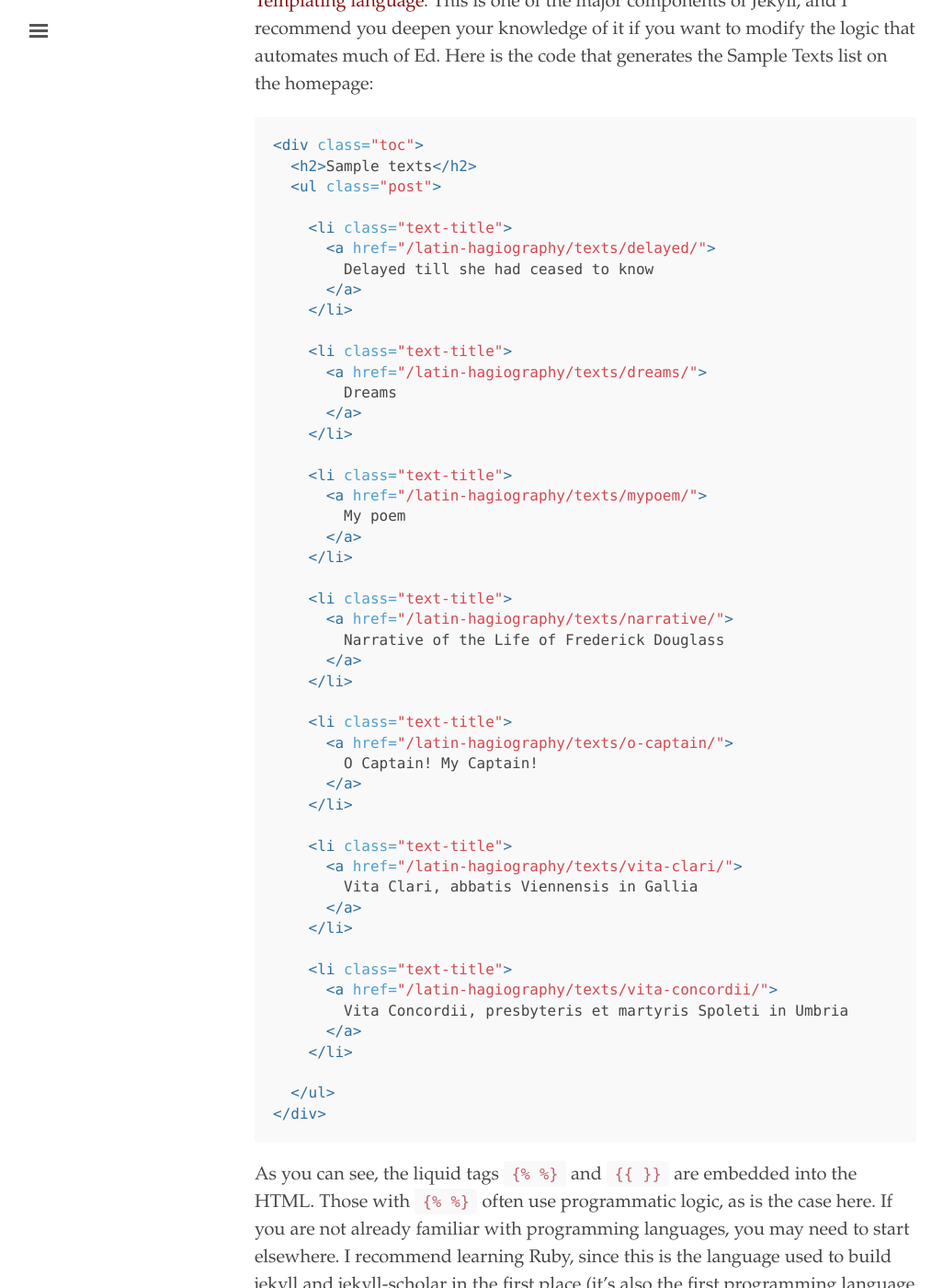
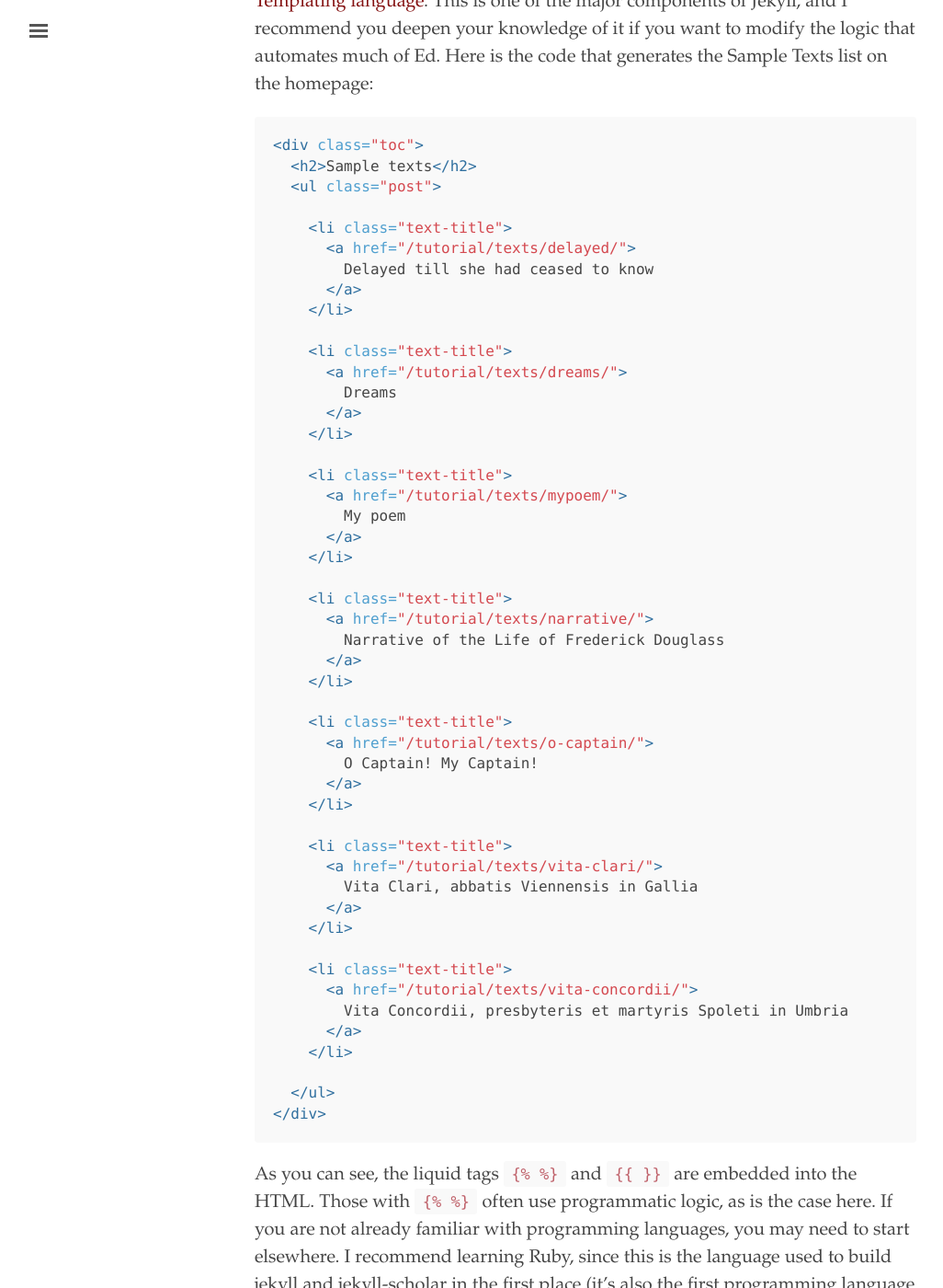
Before and after one commit to cjkoepke1/latin-hagiography, a Jekyll site: the page built from documentation.md, in a window 1280 px wide and 1400 px high, scrolled down 13170 px. Shown: the whole window at 92% size, without its empty margins (3-1029 px from the left). Built offline with Jekyll 4.4.1, drawn with Linux system fonts in a browser that asks for light colours; some of the changed text lies outside the part shown.

Commit message:
Update _config.yml

```diff
--- a/_config.yml
+++ b/_config.yml
@@ -5,7 +5,7 @@ title:               'Latin Hagiography'
 tagline:             'A preliminary digital edition'
 description:         'Latin Hagiography uses the theme Ed which is designed for textual editors based on minimal computing principles, and focused on legibility and flexibility.'
 url:                 'http://minicomp.github.io'
-baseurl:             '/latin-hagiography'
+baseurl:             '/tutorial'
 
 # About/contact
 author:
```
